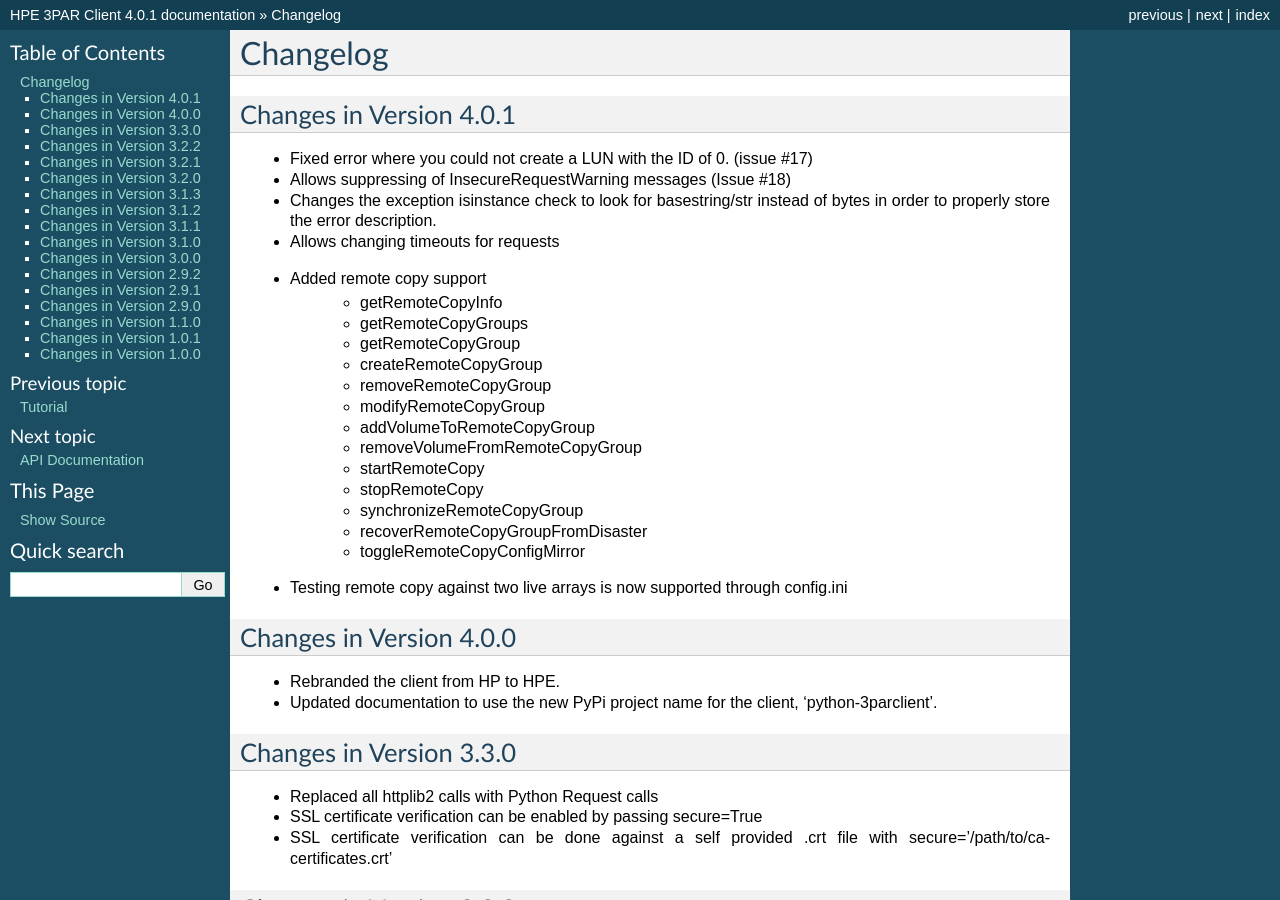
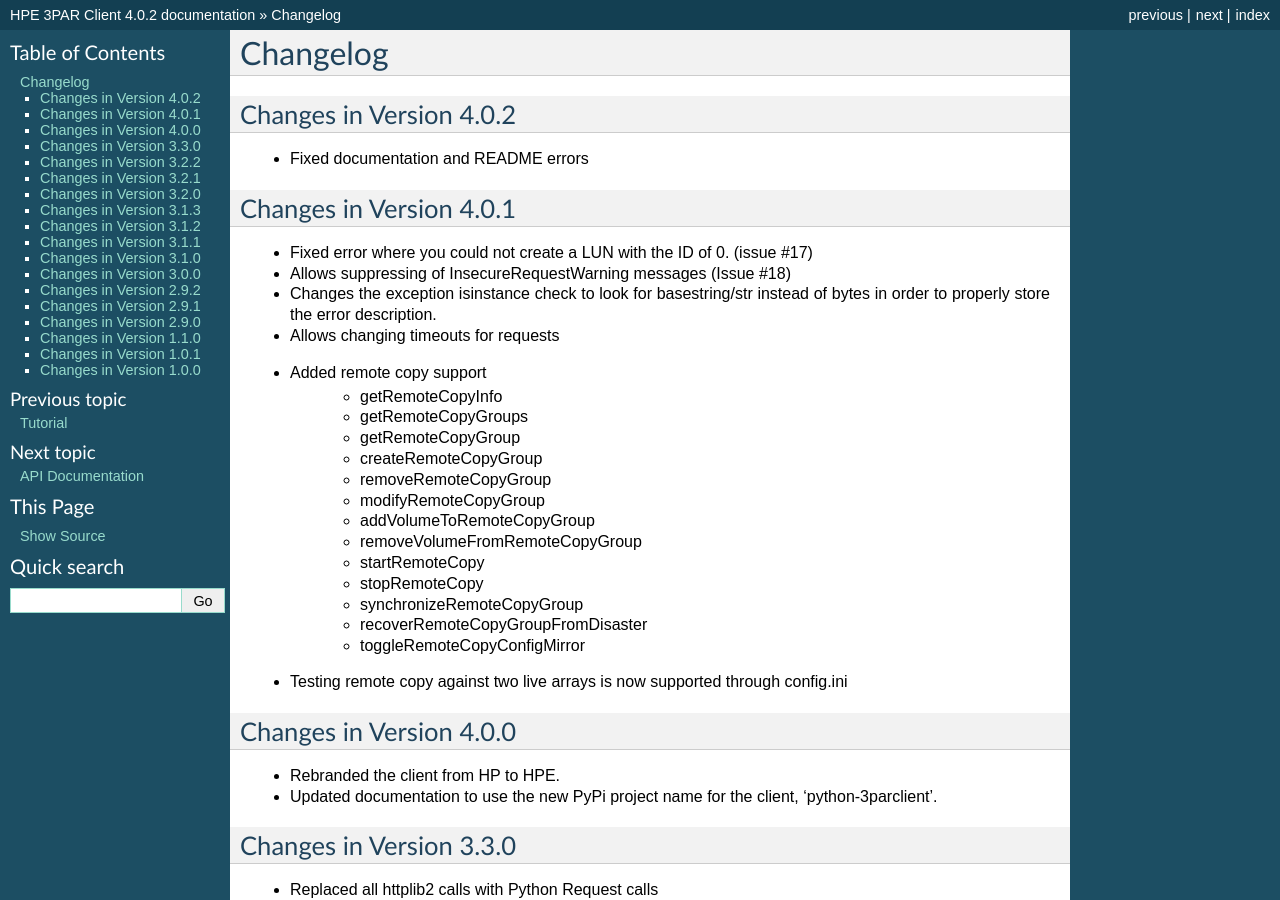
Before and after one commit to hpe-storage/python-3parclient, a Sphinx documentation site: the page built from docs/changelog.rst, in a window 1280 px wide and 900 px high. Built offline with Sphinx 7.4.7, drawn with Linux system fonts in a browser that asks for light colours; some of the changed text lies outside the part shown.

Commit message:
Fix docs and README of the 4.0.1 release
There are some doc errors that needs to be updated from the 4.0.1
release of the python-3parclient. The README file is also updated
to reflect remote copy capabilities.

Change-Id: I5ad2228e3b5442269d596169f295227faa5d966e

```diff
--- a/docs/changelog.rst
+++ b/docs/changelog.rst
@@ -1,5 +1,9 @@
 Changelog
 =========
+
+Changes in Version 4.0.2
+------------------------
+* Fixed documentation and README errors
 
 Changes in Version 4.0.1
 ------------------------
--- a/hpe3parclient/__init__.py
+++ b/hpe3parclient/__init__.py
@@ -22,7 +22,7 @@
 
 """
 
-version_tuple = (4, 0, 1)
+version_tuple = (4, 0, 2)
 
 
 def get_version_string():
```
Also changed, not shown: README.rst (+14 -0 lines), 1 other file.
